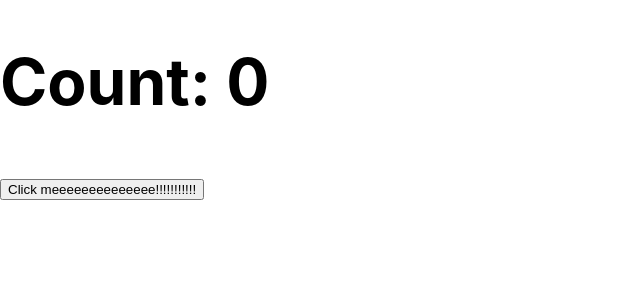
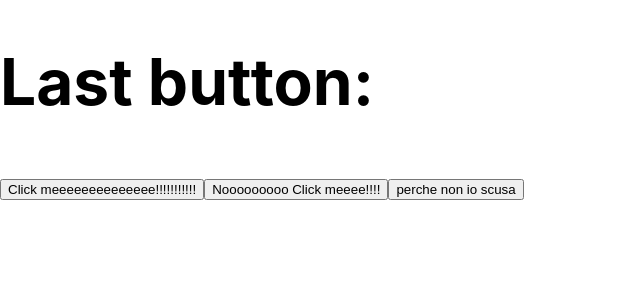
Before and after one commit to Gabriel1470/React-esercizi, a React (Create React App) app: page / in a window 1280 px wide. Shown: the top 300 px of the page, without its empty margins (0-640 px from the left). Built offline with nearby package versions, Linux system fonts and the light colour scheme.

Commit message:
events 03

```diff
--- a/src/components/ClickCounter.jsx
+++ b/src/components/ClickCounter.jsx
@@ -2,19 +2,21 @@ import React from "react";
 
 export class ClickCounter extends React.Component {
   state = {
-    count: this.props.initValue ?? 0,
+    btnName: '',
   }
 
-  incrementState=()=>{
-this.setState({count: this.state.count + 1})
+  incrementState=(event)=>{
+this.setState({btnName: event.target.innerText})
   }
 
   render() {
     return (
       <div>
-        <h1>Count: {this.state.count}</h1>
+        <h1>Last button:{this.state.btnName}</h1>
 
-<button onClick={this.incrementState}>Click meeeeeeeeeeeeee!!!!!!!!!!!</button>
+<button name="btn-1" onClick={this.incrementState}>Click meeeeeeeeeeeeee!!!!!!!!!!!</button>
+<button name="btn-2" onClick={this.incrementState}>Nooooooooo Click meeee!!!!</button>
+<button name="btn-ita" onClick={this.incrementState}>perche non io scusa</button>
 
       </div>
     )
```
